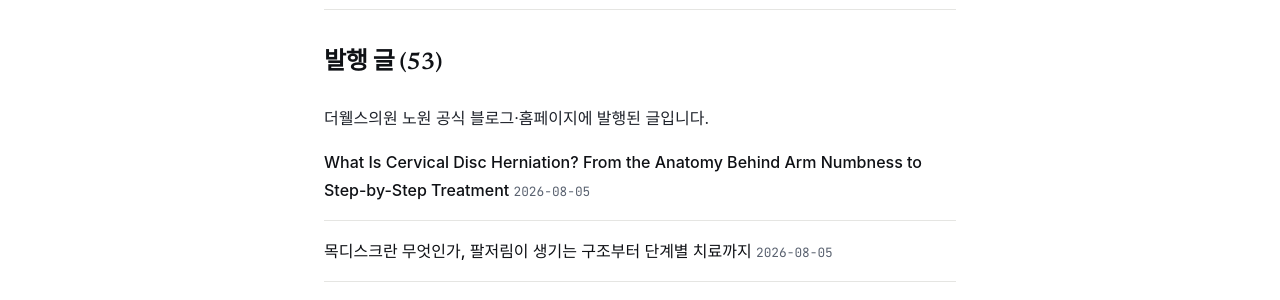
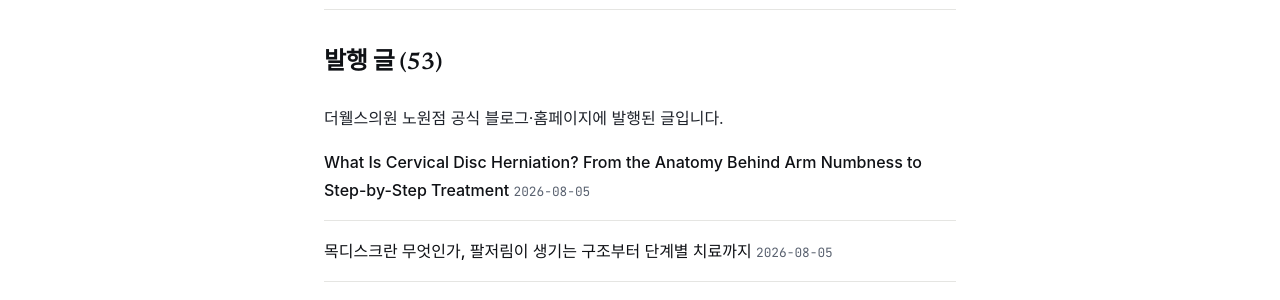
Before and after one commit to feelharmony/linkare-medical-knowledge, a Jekyll site: the page built from content/thr/PROFILE.md, in a window 1280 px wide and 900 px high, scrolled down 2393 px. Shown: the part 152-452 px from the top of the window. Built offline with Jekyll 4.4.1, drawn with Linux system fonts in a browser that asks for light colours; some web fonts are replaced; some of the changed text lies outside the part shown.

Commit message:
fix(thr): 공식 상호 반영 — 더웰스의원 노원 → 노원점

```diff
--- a/content/thr/PROFILE.md
+++ b/content/thr/PROFILE.md
@@ -2,8 +2,8 @@
 layout: profile
 permalink: /thr/
 tenant_key: thr
-title: "더웰스의원 노원"
-hospital: "더웰스의원 노원"
+title: "더웰스의원 노원점"
+hospital: "더웰스의원 노원점"
 hospital_en: "THE WELLS Nowon"
 doctor: "박성진"
 doctor_en: "Dr. Park Sungjin"
@@ -20,7 +20,7 @@ naver_booking: "https://m.booking.naver.com/booking/16/bizes/1632094"
 google_scholar: "https://scholar.google.com/citations?user=JhGSsEkAAAAJ"
 ---
 
-# 더웰스의원 노원
+# 더웰스의원 노원점
 
 직업환경의학 전문의·의학박사 박성진 대표원장이 운영하는 프리미엄 웰니스 병원입니다.
 
```
